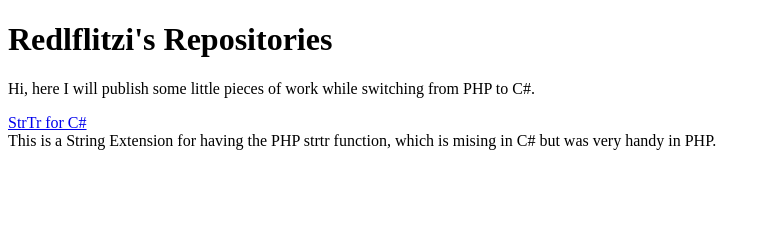
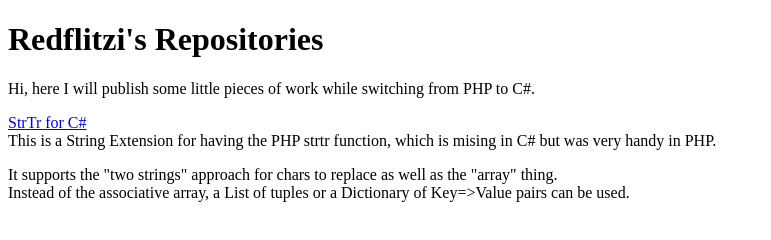
Before and after one commit to redflitzi/redflitzi.github.io, a plain HTML site: page index.html in a window 1280 px wide. Shown: the whole page, without its empty margins (0-771 px from the left). Drawn offline with Linux system fonts and the light colour scheme.

Commit message:
Update index.html

```diff
--- a/index.html
+++ b/index.html
@@ -1,12 +1,16 @@
 <!DOCTYPE html>
 <html>
 <body>
-<h1>Redlflitzi's Repositories</h1>
+<h1>Redflitzi's Repositories</h1>
 <p>Hi, here I will publish some little pieces of work while switching from PHP to C#.</p>
  <p></p>
  <p>
    <a href="https://github.com/redflitzi/StrTr">StrTr for C#</a><br>
    This is a String Extension for having the PHP strtr function, which is mising in C# but was very handy in PHP.
  </p>
+ <p>It supports the "two strings" approach for chars to replace as well as the "array" thing.<br>
+  Instead of the associative array, a List of tuples or a Dictionary of Key=>Value pairs can be used.
+ </p>
+
 </body>
 </html>
```
